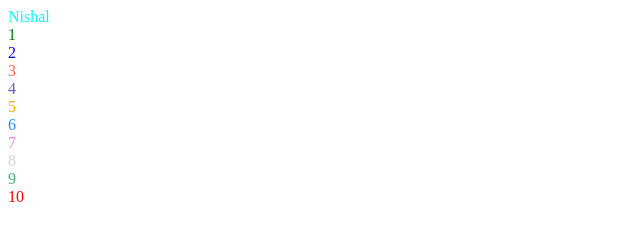
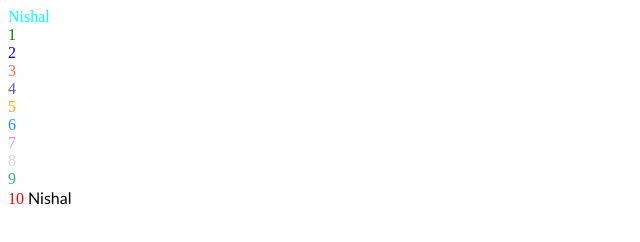
Before and after one commit to nehanishal/nishal2, a plain HTML site: page index.html in a window 1280 px wide. Shown: the full height of the page, 0-640 px from the left. Drawn offline with Linux system fonts and the light colour scheme.

Commit message:
Update index.html

```diff
--- a/index.html
+++ b/index.html
@@ -24,5 +24,6 @@
 <font color="mediumseagreen"> 9</font>
 <br>
 <font color="red"> 10</font>
+<font face='calibri'>Nishal</font>
 </body>
 </html>
```
